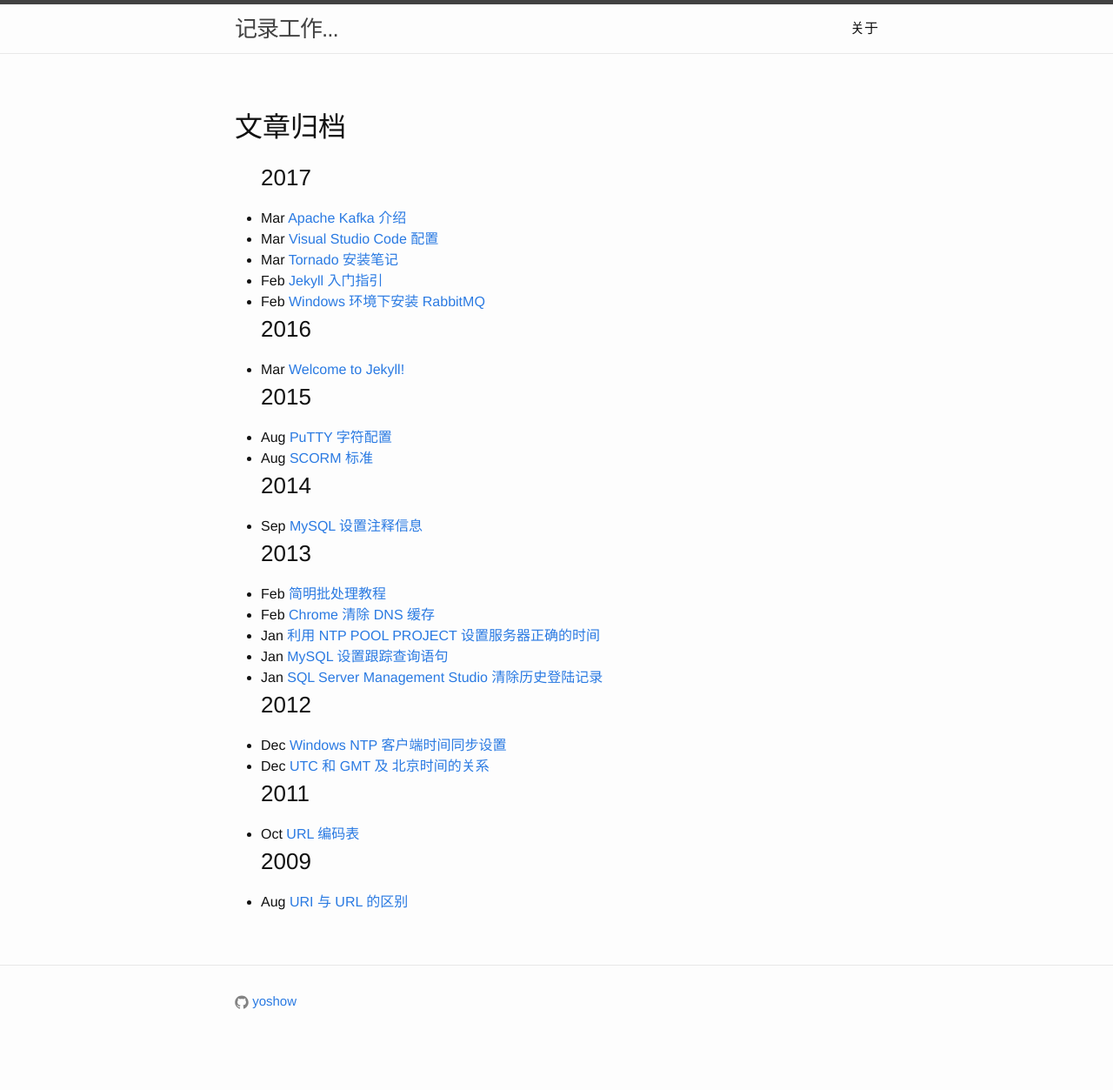
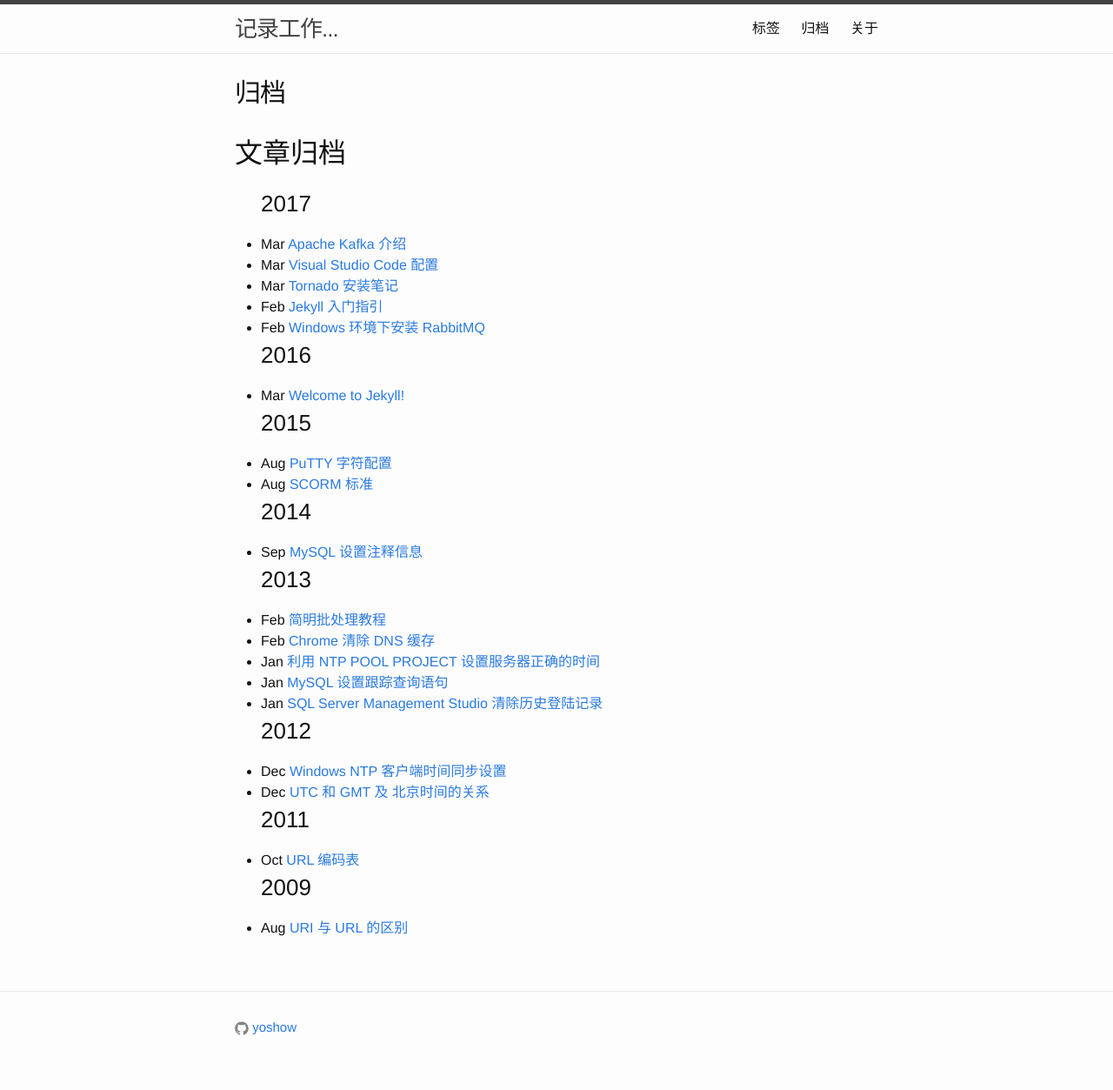
Before and after one commit to yoshow/my-blog, a Jekyll site: the page built from archives.html, in a window 1280 px wide. Shown: the whole page at 87% size. Built offline with Jekyll 4.4.1, drawn with Linux system fonts in a browser that asks for light colours; before the commit the page ends 1223 px from its top, so only the background shows below that.

Commit message:
更新 2017-03-12

```diff
--- a/_includes/header.html
+++ b/_includes/header.html
@@ -14,11 +14,9 @@
       </a>
 
       <div class="trigger">
-        {% for my_page in site.pages %}
-          {% if my_page.title %}
-          <a class="page-link" href="{{ my_page.url | prepend: site.baseurl }}">{{ my_page.title }}</a>
-          {% endif %}
-        {% endfor %}
+        <a class="page-link" href="{{ '/tags/' | prepend: site.baseurl }}">标签</a>
+        <a class="page-link" href="{{ '/archives/' | prepend: site.baseurl }}">归档</a>
+        <a class="page-link" href="{{ '/about/' | prepend: site.baseurl }}">关于</a>
       </div>
     </nav>
 
--- a/_posts/2017-03-12-apache-kafka-introduction.markdown
+++ b/_posts/2017-03-12-apache-kafka-introduction.markdown
@@ -3,4 +3,5 @@
 title:  "Apache Kafka 介绍"
 date:   2017-03-12 20:00:00 +0800
 categories: apache kafka
+tags: apache kafka
 ---
--- a/archives.html
+++ b/archives.html
@@ -1,5 +1,6 @@
 ---
 layout: page
+title: 归档
 permalink: /archives/
 ---
 
--- a/tags.html
+++ b/tags.html
@@ -1,5 +1,6 @@
 ---
 layout: page
+title: 标签
 permalink: /tags/
 ---
 <ul class="tag-cloud">
```
Also changed, not shown: about.html (renamed from about.md).
